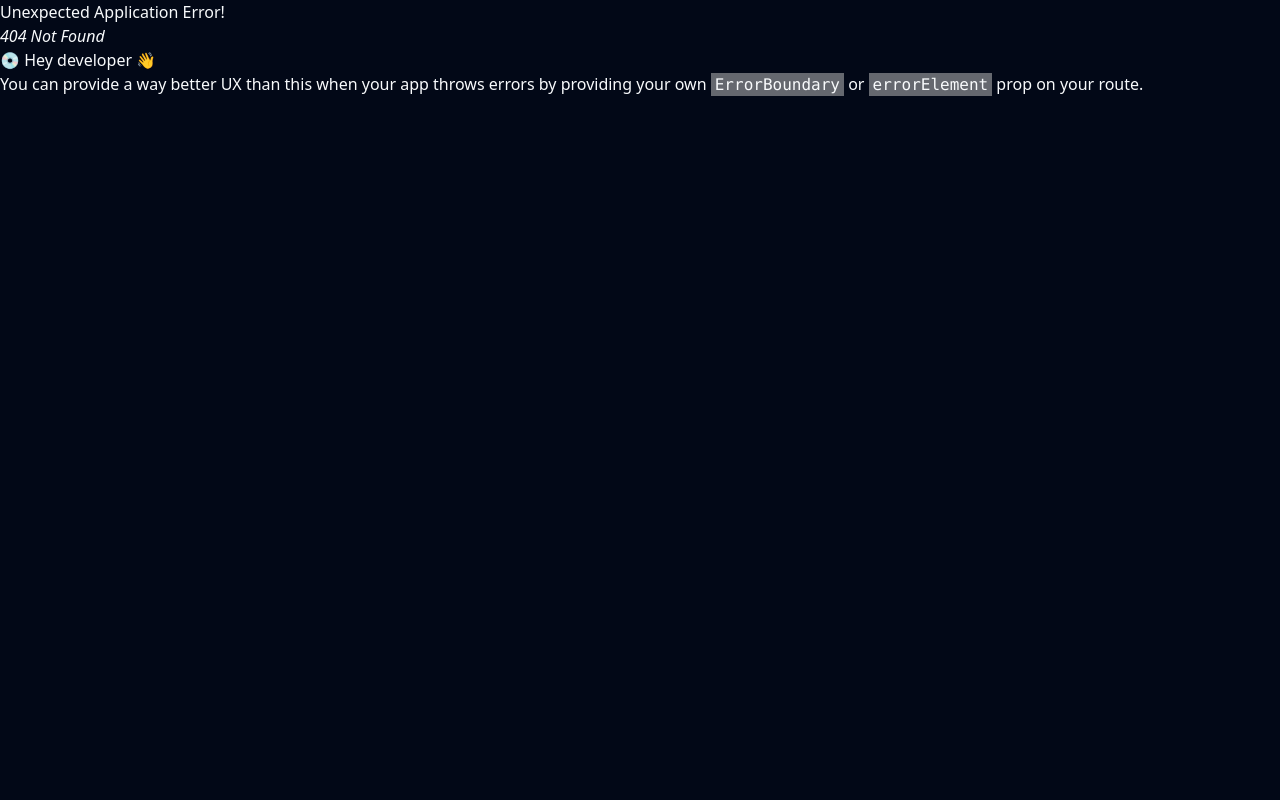
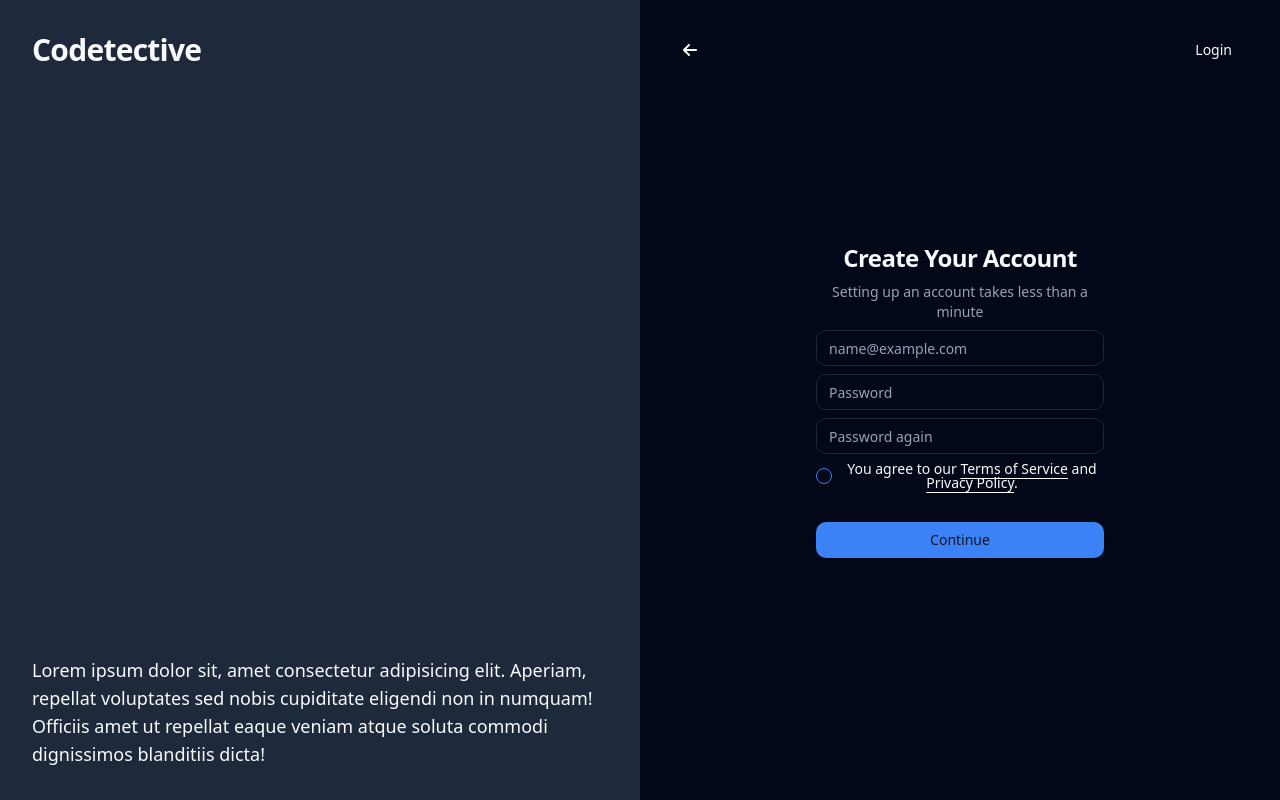
Before and after one commit to sudonite/Codetective, a React (Vite) app in the folder Frontend/: page /auth/register in a window 1280 px wide. Before the commit this address had no page. Built offline with nearby package versions, Linux system fonts and the light colour scheme.

Commit message:
Add: Login & Register page

```diff
--- /dev/null
+++ b/Frontend/src/Components/Auth/AuthLayout.tsx
@@ -0,0 +1,21 @@
+const AuthLayout = ({ children }: { children: JSX.Element }) => {
+  return (
+    <div className="w-screen h-screen flex">
+      <div className="w-1/2 bg-muted p-8 flex flex-col justify-between">
+        <h2 className="scroll-m-20 text-3xl font-semibold tracking-tight">
+          Codetective
+        </h2>
+        <p className="text-lg">
+          Lorem ipsum dolor sit, amet consectetur adipisicing elit. Aperiam,
+          repellat voluptates sed nobis cupiditate eligendi non in numquam!
+          Officiis amet ut repellat eaque veniam atque soluta commodi
+          dignissimos blanditiis dicta!
+        </p>
+      </div>
+      <div className="flex w-1/2 p-8 justify-center items-center">
+        {children}
+      </div>
+    </div>
+  );
+};
+export default AuthLayout;
--- a/Frontend/src/Components/Theme/ThemeProvider.tsx
+++ b/Frontend/src/Components/Theme/ThemeProvider.tsx
@@ -72,7 +72,6 @@ export function ThemeProvider({
     root.classList.remove(...themeSelectors);
     root.classList.add(`${mode}_${theme}`);
     root.classList.add(`radius_${radius}`);
-    console.log("ASD");
   }, [theme, mode, radius]);
 
   const value = {
--- /dev/null
+++ b/Frontend/src/Routes/Login.tsx
@@ -0,0 +1,87 @@
+import { useState, useRef } from "react";
+
+import { Link } from "react-router-dom";
+
+import { FaArrowLeft } from "react-icons/fa6";
+import { AiOutlineLoading } from "react-icons/ai";
+
+import { Button } from "@/Components/UI/Button";
+import { Input } from "@/Components/UI/Input";
+import { Checkbox } from "@/Components/UI/Checkbox";
+
+import AuthLayout from "@/Components/Auth/AuthLayout";
+
+const Login = () => {
+  const [loading, setLoading] = useState(false);
+
+  const emailRef = useRef<HTMLInputElement>(null);
+  const passwordRef = useRef<HTMLInputElement>(null);
+  const monthRef = useRef<HTMLButtonElement>(null);
+
+  const handleLogin = () => {
+    setLoading(true);
+  };
+
+  return (
+    <AuthLayout>
+      <div className="w-full h-full relative flex justify-center items-center">
+        <Button
+          variant="ghost"
+          size="icon"
+          className="absolute top-0 left-0"
+          asChild
+        >
+          <Link to="/">
+            <FaArrowLeft className="h-4 w-4" />
+          </Link>
+        </Button>
+        <Button variant="ghost" className="absolute top-0 right-0" asChild>
+          <Link to="/auth/register">Register</Link>
+        </Button>
+        <div className="w-1/2 flex flex-col space-y-2 text-center">
+          <h1 className="text-2xl font-semibold tracking-tight">
+            Welcome back
+          </h1>
+          <p className="text-sm text-muted-foreground">
+            Please enter your email and password
+          </p>
+          <Input
+            id="email"
+            placeholder="name@example.com"
+            type="email"
+            ref={emailRef}
+            disabled={loading}
+          />
+          <Input
+            id="password"
+            placeholder="Password"
+            type="password"
+            ref={passwordRef}
+            disabled={loading}
+          />
+          <div className="self-start flex items-center gap-x-2">
+            <Checkbox id="terms" ref={monthRef} disabled={loading} />
+            <label
+              htmlFor="terms"
+              className="text-sm font-medium leading-none peer-disabled:cursor-not-allowed peer-disabled:opacity-70"
+            >
+              Stay signed in for a month
+            </label>
+          </div>
+          <Button className="!mt-8" onClick={handleLogin} disabled={loading}>
+            {loading ? (
+              <>
+                <AiOutlineLoading className="mr-2 h-4 w-4 animate-spin" />{" "}
+                Please wait
+              </>
+            ) : (
+              "Login"
+            )}
+          </Button>
+        </div>
+      </div>
+    </AuthLayout>
+  );
+};
+
+export default Login;
--- /dev/null
+++ b/Frontend/src/Routes/Register.tsx
@@ -0,0 +1,108 @@
+import { useState, useRef } from "react";
+
+import { Link } from "react-router-dom";
+
+import { FaArrowLeft } from "react-icons/fa6";
+import { AiOutlineLoading } from "react-icons/ai";
+
+import { Button } from "@/Components/UI/Button";
+import { Input } from "@/Components/UI/Input";
+import { Checkbox } from "@/Components/UI/Checkbox";
+
+import AuthLayout from "@/Components/Auth/AuthLayout";
+
+const Register = () => {
+  const [loading, setLoading] = useState(false);
+
+  const emailRef = useRef<HTMLInputElement>(null);
+  const passwordRef = useRef<HTMLInputElement>(null);
+  const passwordAgainRef = useRef<HTMLInputElement>(null);
+  const termsRef = useRef<HTMLButtonElement>(null);
+
+  const handleRegister = () => {
+    setLoading(true);
+  };
+  return (
+    <AuthLayout>
+      <div className="w-full h-full relative flex justify-center items-center">
+        <Button
+          variant="ghost"
+          size="icon"
+          className="absolute top-0 left-0"
+          asChild
+        >
+          <Link to="/">
+            <FaArrowLeft className="h-4 w-4" />
+          </Link>
+        </Button>
+        <Button variant="ghost" className="absolute top-0 right-0" asChild>
+          <Link to="/auth/login">Login</Link>
+        </Button>
+        <div className="w-1/2 flex flex-col space-y-2 text-center">
+          <h1 className="text-2xl font-semibold tracking-tight">
+            Create Your Account
+          </h1>
+          <p className="text-sm text-muted-foreground">
+            Setting up an account takes less than a minute
+          </p>
+          <Input
+            id="email"
+            placeholder="name@example.com"
+            type="email"
+            ref={emailRef}
+            disabled={loading}
+          />
+          <Input
+            id="password"
+            placeholder="Password"
+            type="password"
+            ref={passwordRef}
+            disabled={loading}
+          />
+          <Input
+            id="passwordAgain"
+            placeholder="Password again"
+            type="password"
+            ref={passwordAgainRef}
+            disabled={loading}
+          />
+          <div className="self-start flex items-center gap-x-2">
+            <Checkbox id="terms" ref={termsRef} disabled={loading} />
+            <label
+              htmlFor="terms"
+              className="text-sm font-medium leading-none peer-disabled:cursor-not-allowed peer-disabled:opacity-70"
+            >
+              You agree to our{" "}
+              <Link
+                to="#"
+                className="underline underline-offset-4 hover:text-primary"
+              >
+                Terms of Service
+              </Link>{" "}
+              and{" "}
+              <Link
+                to="#"
+                className="underline underline-offset-4 hover:text-primary"
+              >
+                Privacy Policy
+              </Link>
+              .
+            </label>
+          </div>
+          <Button className="!mt-8" disabled={loading} onClick={handleRegister}>
+            {loading ? (
+              <>
+                <AiOutlineLoading className="mr-2 h-4 w-4 animate-spin" />{" "}
+                Please wait
+              </>
+            ) : (
+              "Continue"
+            )}
+          </Button>
+        </div>
+      </div>
+    </AuthLayout>
+  );
+};
+
+export default Register;
```
Also changed, not shown: Frontend/src/Router.tsx (+15 -0 lines).
